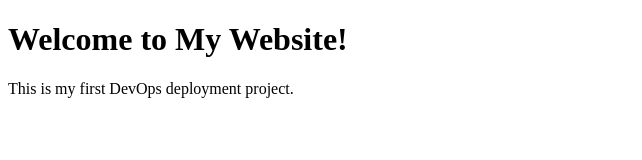
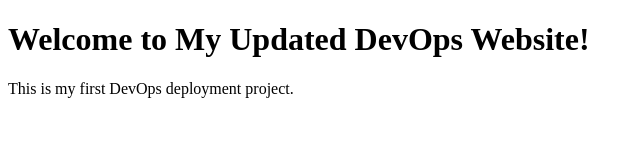
Before and after one commit to aqsayasmeen2002-svg/html-devops-project, a plain HTML site: page index.html in a window 1280 px wide. Shown: the whole page, without its empty margins (0-642 px from the left). Drawn offline with Linux system fonts and the light colour scheme.

Commit message:
Update website heading

```diff
--- a/index.html
+++ b/index.html
@@ -4,7 +4,7 @@
     <title>My First DevOps Project</title>
 </head>
 <body>
-    <h1>Welcome to My Website!</h1>
+    <h1>Welcome to My Updated DevOps Website!</h1>
     <p>This is my first DevOps deployment project.</p>
 </body>
 </html>
```
